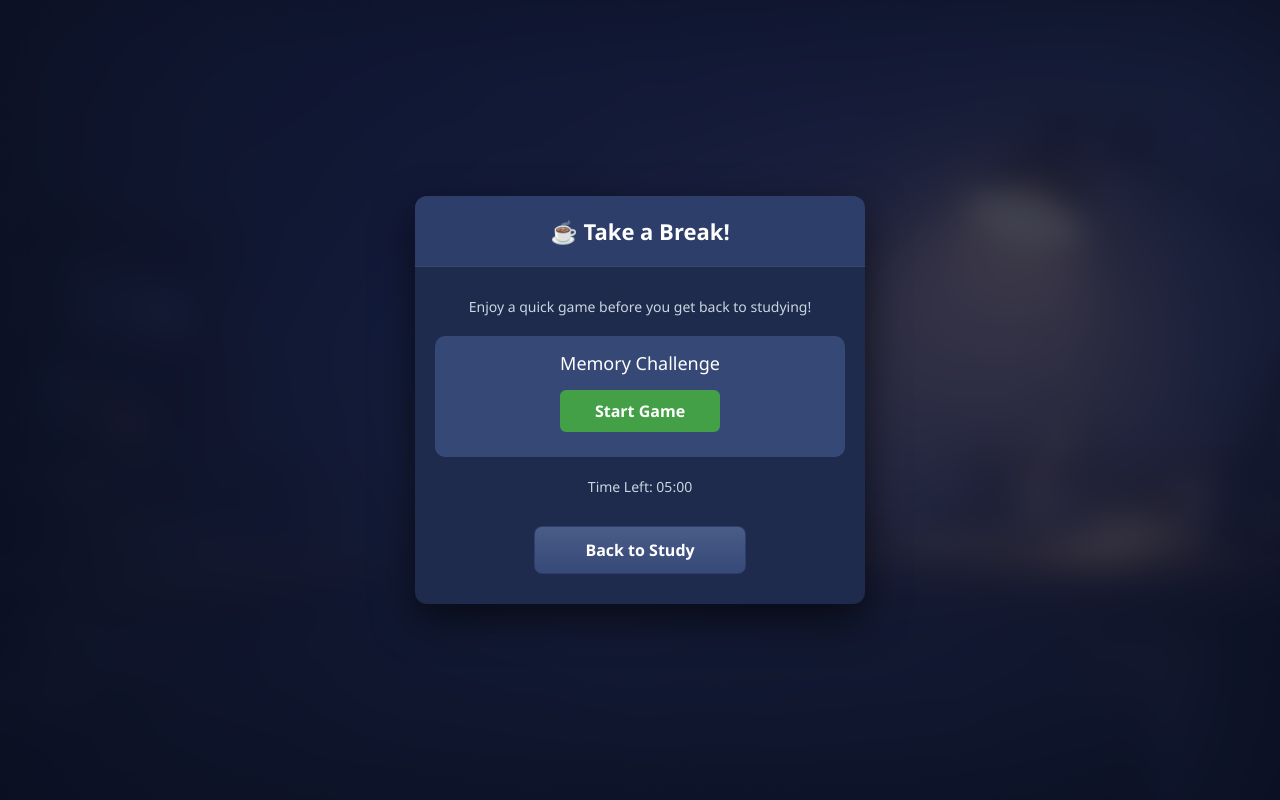
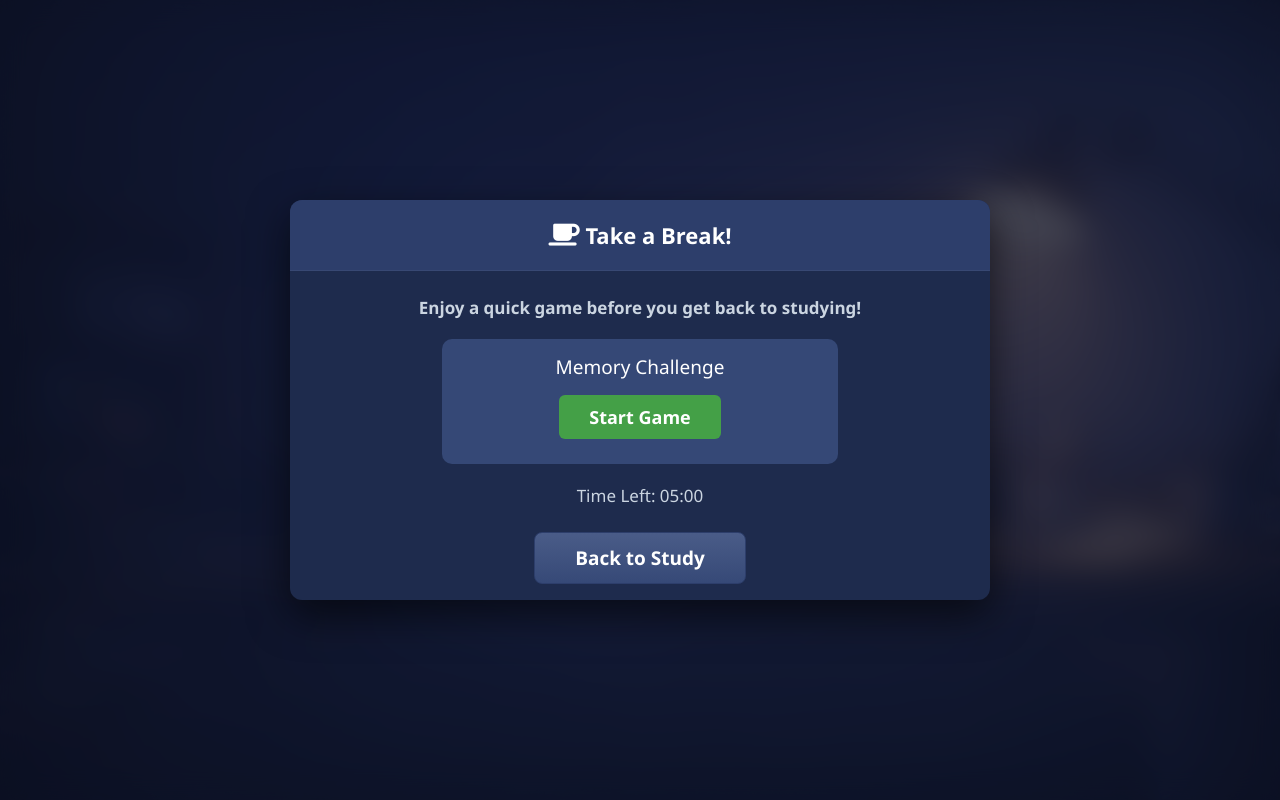
Before and after one commit to Yara-khattab/StudyVibe, a PHP site: page /break.html in a window 1280 px wide. Run offline with PHP 8.4, Linux system fonts and the light colour scheme.

Commit message:
update break

```diff
--- a/CSS/style.css
+++ b/CSS/style.css
@@ -143,7 +143,8 @@
 .break-card {
     position: relative;
     z-index: 10;
-    width: 450px;
+    width: 700px;
+    height: 400px;
     background-color: #1e2b4d;
     border-radius: 12px;
     overflow: hidden;
@@ -162,17 +163,24 @@
 .break-header h2 { color: white; margin: 0; font-size: 22px; }
 
 .break-content {
-    padding: 30px 20px;
+    padding: 25px 20px;
     text-align: center;
     color: white;
 }
 
-.instruction-text { font-size: 14px; color: #cbd5e1; margin-bottom: 20px; }
+.instruction-text {
+     font-size: 17px;
+      color: #cbd5e1;
+      margin-bottom: 20px;
+      font-weight:bold;
+ }
 
 .game-container {
     background-color: #354876;
     padding: 25px;
     border-radius: 10px;
+    width: 60%;
+    margin: auto;
     margin-bottom: 20px;
 }
 
@@ -180,7 +188,7 @@
 .game-container p {
     margin-top: -10px;
     margin-bottom: 15px;
-    font-size: 18px;
+    font-size: 19px;
     font-weight: 500;
 }
 
@@ -189,9 +197,10 @@
     background-color: #44a047;
     color: white !important;
     text-decoration: none;
-    padding: 10px 35px;
+    padding: 10px 30px;
     border-radius: 6px;
     font-weight: bold;
+    font-size: 18px;
     transition: all 0.3s ease;
 }
 
@@ -201,10 +210,12 @@
     box-shadow: 0 5px 15px rgba(68, 160, 71, 0.4);
 }
 
-.timer-text { font-size: 14px; color: #cbd5e1; }
+.timer-text {
+    font-size: 17px;
+     color: #cbd5e1;
+ }
 
 .break-footer {
-    padding-bottom: 30px;
     text-align: center;
 }
 
@@ -213,9 +224,10 @@
     background: linear-gradient(to bottom, #4a5c88, #364977);
     color: white !important;
     text-decoration: none;
-    padding: 12px 50px;
+    padding: 12px 40px;
     border-radius: 8px;
     font-weight: bold;
+    font-size: 19px;
     border: 1px solid #2d3e6b;
     transition: all 0.3s ease;
 }
@@ -225,25 +237,6 @@
     transform: translateY(-3px);
     box-shadow: 0 8px 20px rgba(0, 0, 0, 0.5);
 }
-
-
-
-
-
-
-
-
-
-
-
-
-
-* {
-    margin: 0;
-    padding: 0;
-    box-sizing: border-box;
-}
-
 
 .rk-body {
     font-family: 'Segoe UI', Tahoma, Geneva, Verdana, sans-serif;
--- a/break.html
+++ b/break.html
@@ -5,12 +5,13 @@
     <meta name="viewport" content="width=device-width, initial-scale=1.0">
     <title>Take a Break</title>
     <link rel="stylesheet" href="CSS/style.css">
+    <link rel="stylesheet" href="CSS/all.css">
 </head>
 <body class="break-body">
 
     <div class="break-card">
         <div class="break-header">
-            <h2>☕ Take a Break!</h2>
+            <h2><i class="fas fa-coffee" style="font-size: 25px;"></i> Take a Break!</h2>
         </div>
 
         <div class="break-content">
```
